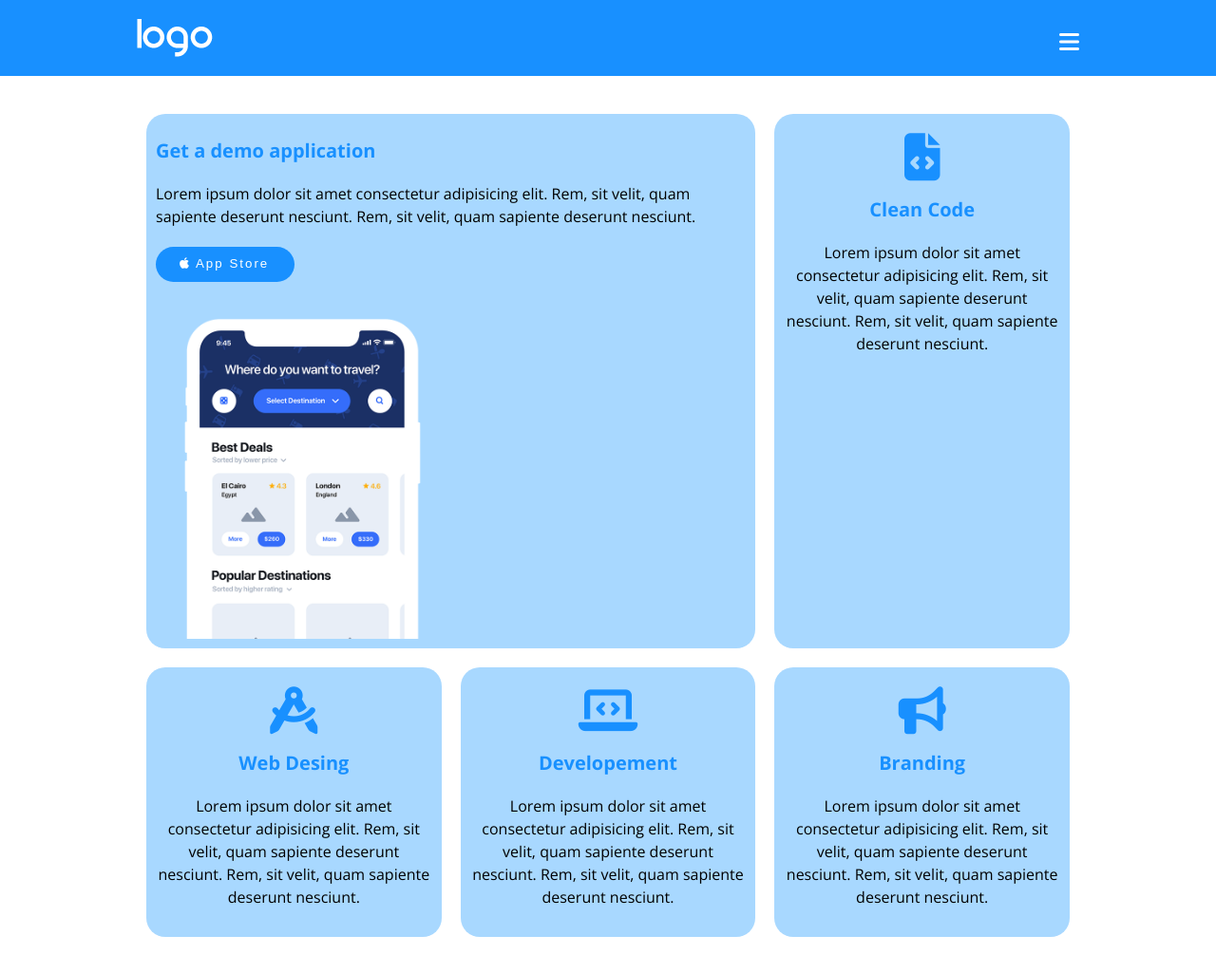
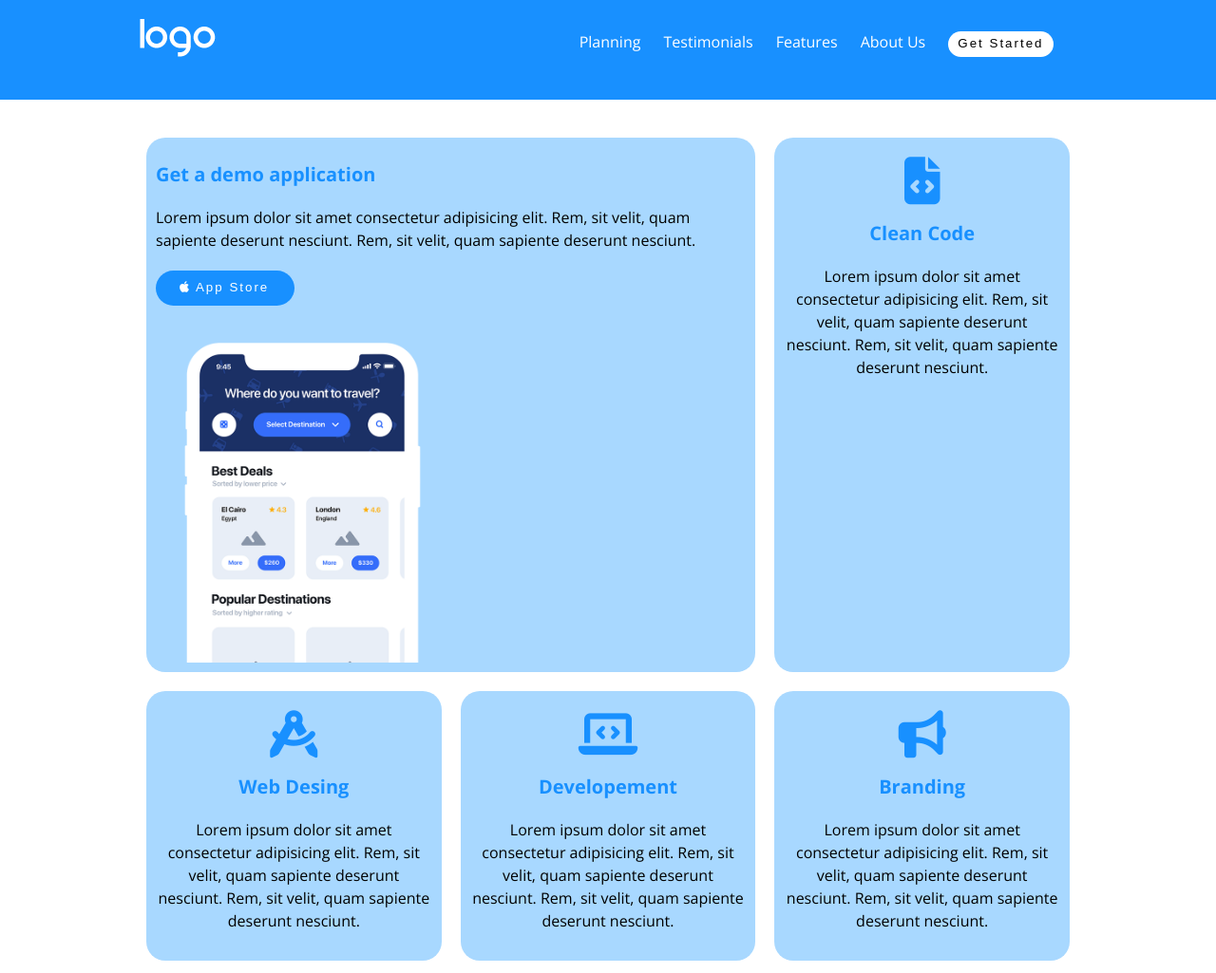
Before and after one commit to diegoferrari129/htmlcss-responsive-layout, a plain HTML site: page index.html in a window 1280 px wide. Shown: the top 1025 px of the page at 95% size. Drawn offline with nearby package versions, Linux system fonts and the light colour scheme.

Commit message:
[UPD] added menu to header to desktop devices

```diff
--- a/css/style.css
+++ b/css/style.css
@@ -14,6 +14,15 @@ body {
 h1 {
     color: #9593e6;
     font-size: 40px;
+}
+
+ul {
+    list-style-type: none;
+}
+
+li {
+    display: inline;
+    padding: 10px;
 }
 
 /************************************************
@@ -179,11 +188,23 @@ h1 {
     background-color: #1890FF;
     color: white;
     width: 100%;
-    padding: 20px 10px 15px 10px;
+    padding: 20px 10px 15px 15px;
 }
 
 .nav {
     padding-top: 13px;
+    display: none;
+}
+
+.nav--mobile {
+    display: block;
+    padding-top: 13px;
+}
+
+.button__header {
+    background-color: white;
+    color: black;
+    padding: 5px 10px 7px 10px;
 }
 
 /* STRATEGIC PLANNING*/
@@ -434,6 +455,14 @@ h1 {
         width: 992px;
     }
 
+    .nav {
+        display: block;
+    }
+
+    .nav--mobile {
+        display: none;
+    }
+
     /* GET A DEMO APPLICATION */
     .demo .col--66 {
         width: calc(100% / 3 * 2);
@@ -441,6 +470,11 @@ h1 {
 
     .demo .col--100 {
         width: calc(100% / 3);
+    }
+
+    .demo img {
+        display: flex;
+
     }
 
     /* STRATEGIC PLANNING*/
--- a/index.html
+++ b/index.html
@@ -21,11 +21,21 @@
                 <div class="header__img">
                     <img class="header__logo" src="./img/logo.png" alt="">
                 </div>
+
                 <div class="nav">
-                    <div class="nav--mobile">
-                        <i class="fa-solid fa-bars fa-xl"></i>
-                    </div>
+                    <ul>
+                        <li>Planning</li>
+                        <li>Testimonials</li>
+                        <li>Features</li>
+                        <li>About Us</li>
+                        <li><button class="button button__header">Get Started</button></li>
+                        <li></li>
+                    </ul>
                 </div>
+                <div class="nav--mobile">
+                    <i class="fa-solid fa-bars fa-xl"></i>
+                </div>
+
             </div>
         </div>
     </header>
@@ -44,7 +54,9 @@
                                 <i class="fa-brands fa-apple"></i>
                                 App Store
                             </button>
+
                             <img src="./img/phone.png" alt="">
+
                         </div>
                     </div>
                     <div class="col--100">
```
